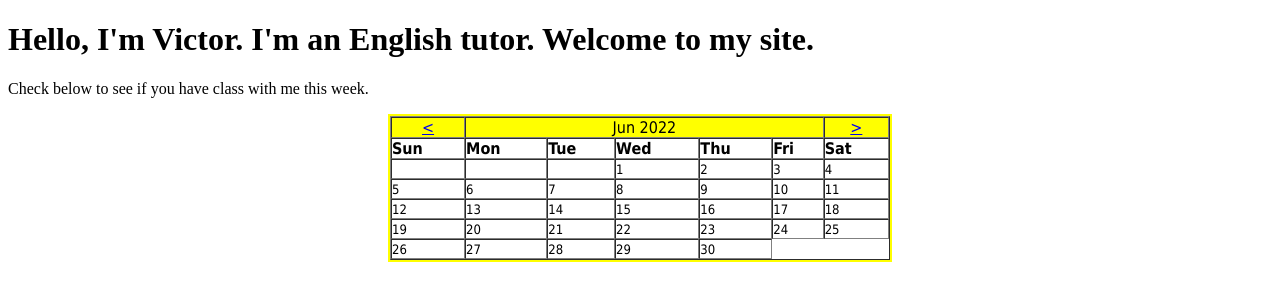
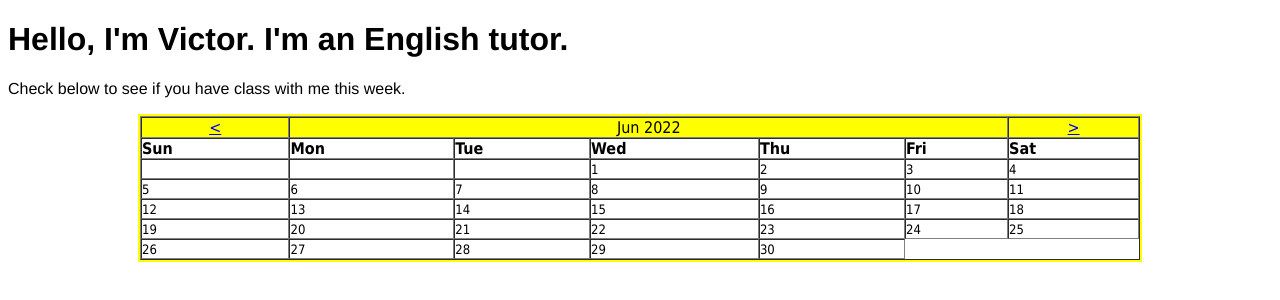
Before and after one commit to VictortheEnglishTutor/VictortheEnglishTutor.github.io, a plain HTML site: page index.html in a window 1280 px wide. Drawn offline with Linux system fonts and the light colour scheme.

Commit message:
Update index.html

```diff
--- a/index.html
+++ b/index.html
@@ -1,12 +1,12 @@
 <!DOCTYPE html>
 <html>
 <body>
-<h1>Hello, I'm Victor. I'm an English tutor. Welcome to my site.</h1>
-<p>Check below to see if you have class with me this week.</p>
+<h1><font face=Helvetica> Hello, I'm Victor. I'm an English tutor.</h1>
+<p><font face=Helvetica>  Check below to see if you have class with me this week.</p>
 </body>
 
   <table border='1'  bordercolor='#FFFF00' cellspacing='0' cellpadding='0' align=center>
-<tr><td><table cellspacing='0' cellpadding='0' align=center width='500' border='1'><tr><td  align=center bgcolor='#ffff00'><font size='3' face='Tahoma'> <a href='html_calendar.php?prm=06&chm=-1' rel="nofollow"><</a></font> </td><td colspan=5 align=center bgcolor='#ffff00'><font size='3' face='Tahoma'>Jun 2022 </font> </td><td  align=center bgcolor='#ffff00'><font size='3' face='Tahoma'> <a href='html_calendar.php?prm=06&chm=1' rel="nofollow">></a>  </font></td></tr><tr><td><font size='3' face='Tahoma'><b>Sun</b></font></td><td><font size='3' face='Tahoma'><b>Mon</b></font></td><td><font size='3' face='Tahoma'><b>Tue</b></font></td><td><font size='3' face='Tahoma'><b>Wed</b></font></td><td><font size='3' face='Tahoma'><b>Thu</b></font></td><td><font size='3' face='Tahoma'><b>Fri</b></font></td><td><font size='3' face='Tahoma'><b>Sat</b></font></td></tr><tr><td> </td><td> </td><td> </td><td valign=top><font size='2' face='Tahoma'>1
+<tr><td><table cellspacing='0' cellpadding='0' align=center width='1000' border='1'><tr><td  align=center bgcolor='#ffff00'><font size='3' face='Tahoma'> <a href='html_calendar.php?prm=06&chm=-1' rel="nofollow"><</a></font> </td><td colspan=5 align=center bgcolor='#ffff00'><font size='3' face='Tahoma'>Jun 2022 </font> </td><td  align=center bgcolor='#ffff00'><font size='3' face='Tahoma'> <a href='html_calendar.php?prm=06&chm=1' rel="nofollow">></a>  </font></td></tr><tr><td><font size='3' face='Tahoma'><b>Sun</b></font></td><td><font size='3' face='Tahoma'><b>Mon</b></font></td><td><font size='3' face='Tahoma'><b>Tue</b></font></td><td><font size='3' face='Tahoma'><b>Wed</b></font></td><td><font size='3' face='Tahoma'><b>Thu</b></font></td><td><font size='3' face='Tahoma'><b>Fri</b></font></td><td><font size='3' face='Tahoma'><b>Sat</b></font></td></tr><tr><td> </td><td> </td><td> </td><td valign=top><font size='2' face='Tahoma'>1
 <br>
  </font></td><td valign=top><font size='2' face='Tahoma'>2
 <br>
```
